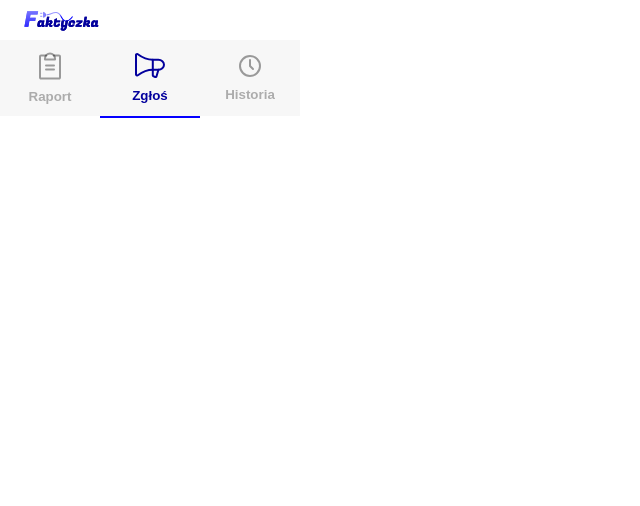
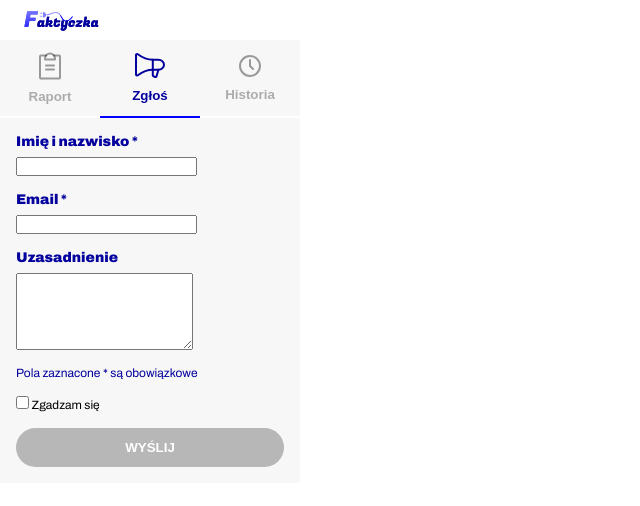
Before and after one commit to CodersCamp2021-HK/CodersCamp2021.Hackathon, a React (Vite) app in the folder packages/extension/: page / in a window 1280 px wide. Both pictures are taken after a click on the button "Zgłoś". Shown: the top 506 px of the page, without its empty margins (0-640 px from the left). Built offline with nearby package versions, Linux system fonts and the light colour scheme.

Commit message:
feat(extension): start implementing FormView

```diff
--- a/packages/extension/src/popup/App.tsx
+++ b/packages/extension/src/popup/App.tsx
@@ -4,7 +4,7 @@ import { useState } from 'react';
 import { Tabs, TopBar } from './components';
 import { TabId } from './shared/tabs';
 import { colors } from './shared/theme';
-import { ReportView } from './tabs';
+import { FormView, ReportView } from './tabs';
 
 interface ViewProps {
   selectedTab: TabId;
@@ -15,7 +15,7 @@ const View = ({ selectedTab }: ViewProps) => {
     case 'report':
       return <ReportView />;
     case 'form':
-      return <div />;
+      return <FormView />;
     case 'history':
       return <div />;
   }
--- a/packages/extension/src/popup/components/Button/Button.tsx
+++ b/packages/extension/src/popup/components/Button/Button.tsx
@@ -1,12 +1,8 @@
 import { css } from '@emotion/react';
 
-import { colors } from '../../shared';
+import { colors, transition } from '../../shared';
 
-type ButtonProps =
-  | {
-      href: string;
-    }
-  | { onClick: () => void };
+type ButtonProps = { children: string; disabled?: boolean } & ({ href: string } | { onClick: () => void });
 
 const Button = (props: ButtonProps) => {
   const Element = 'href' in props ? 'a' : 'button';
@@ -14,8 +10,10 @@ const Button = (props: ButtonProps) => {
   return (
     <Element
       css={css`
+        cursor: pointer;
         display: block;
         padding: 0.75rem;
+        border: none;
         border-radius: 50px;
         text-align: center;
         text-decoration: none;
@@ -23,11 +21,16 @@ const Button = (props: ButtonProps) => {
         color: ${colors.common.white};
         background-color: ${colors.primary.main};
         box-shadow: 0px 10px 20px rgba(0, 0, 0, 0.25);
+        transition: ${transition.default};
+        &[disabled] {
+          background-color: ${colors.action.disabled};
+          box-shadow: none;
+        }
       `}
       target='_blank'
       {...props}
     >
-      Zobacz pełną analizę
+      {props.children}
     </Element>
   );
 };
--- a/packages/extension/src/popup/shared/theme.ts
+++ b/packages/extension/src/popup/shared/theme.ts
@@ -11,7 +11,9 @@ const colors = {
     dark: '#03009d',
   },
   secondary: {},
-  action: {},
+  action: {
+    disabled: '#00000042',
+  },
   status: {
     truth: '#2EC4B6',
     fake: '#ff3366',
--- /dev/null
+++ b/packages/extension/src/popup/tabs/FormView/FormView.tsx
@@ -0,0 +1,90 @@
+import { css } from '@emotion/react';
+import { useId, useState } from 'react';
+
+import { Button } from '../../components';
+import { colors } from '../../shared';
+
+const control = css`
+  display: flex;
+  flex-direction: column;
+  align-items: flex-start;
+  gap: 0.5rem;
+
+  & label {
+    color: ${colors.primary.dark};
+    font-size: 0.875rem;
+    font-weight: bold;
+  }
+`;
+
+const FormView = () => {
+  const nameId = useId();
+  const [name, setName] = useState('');
+
+  const emailId = useId();
+  const [email, setEmail] = useState('');
+
+  const descriptionId = useId();
+  const [description, setDescription] = useState('');
+
+  const checkboxId = useId();
+  const [isChecked, setIsChecked] = useState(false);
+
+  const disabled = !isChecked || !name || !email;
+
+  return (
+    <div
+      css={css`
+        padding: 1rem;
+        display: flex;
+        flex-direction: column;
+        gap: 1rem;
+      `}
+    >
+      <p css={control}>
+        <label htmlFor={nameId}>Imię i nazwisko *</label>
+        <input id={nameId} value={name} onChange={({ target }) => setName(target.value)} />
+      </p>
+      <p css={control}>
+        <label htmlFor={emailId}>Email *</label>
+        <input id={emailId} value={email} onChange={({ target }) => setEmail(target.value)} />
+      </p>
+      <p css={control}>
+        <label htmlFor={descriptionId}>Uzasadnienie</label>
+        <textarea
+          id={descriptionId}
+          value={description}
+          onChange={({ target }) => setDescription(target.value)}
+          rows={5}
+        />
+      </p>
+      <p
+        css={css`
+          font-size: 0.75rem;
+          color: ${colors.primary.dark};
+        `}
+      >
+        Pola zaznacone * są obowiązkowe
+      </p>
+      <label
+        htmlFor={checkboxId}
+        css={css`
+          font-size: 0.75rem;
+        `}
+      >
+        <input id={checkboxId} checked={isChecked} onClick={() => setIsChecked((prev) => !prev)} type='checkbox' />{' '}
+        Zgadzam się
+      </label>
+      <Button
+        onClick={() => {
+          alert('');
+        }}
+        disabled={disabled}
+      >
+        WYŚLIJ
+      </Button>
+    </div>
+  );
+};
+
+export { FormView };
--- /dev/null
+++ b/packages/extension/src/popup/tabs/FormView/index.ts
@@ -0,0 +1 @@
+export * from './FormView';
--- a/packages/extension/src/popup/tabs/ReportView/ReportView.tsx
+++ b/packages/extension/src/popup/tabs/ReportView/ReportView.tsx
@@ -80,7 +80,7 @@ const ReportView = () => {
         >
           {report.description}
         </p>
-        <Button href={report.factCheckLink}></Button>
+        <Button href={report.factCheckLink}>Zobacz pełną alternatywę</Button>
       </Card>
     </div>
   );
--- a/packages/extension/src/popup/tabs/index.ts
+++ b/packages/extension/src/popup/tabs/index.ts
@@ -1 +1,2 @@
+export * from './FormView';
 export * from './ReportView';
```
